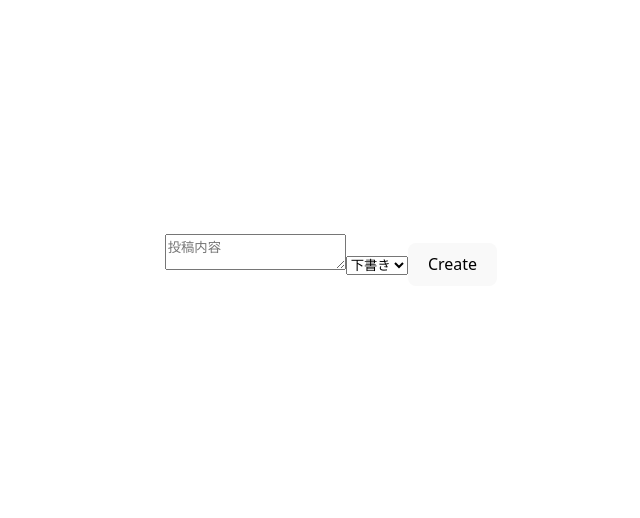
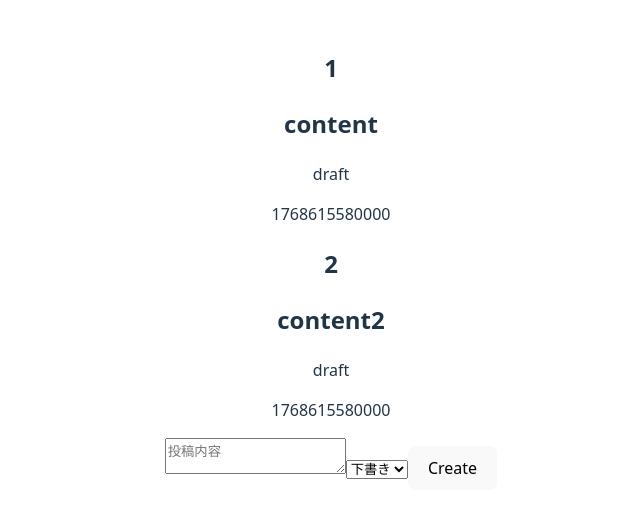
Before and after one commit to shingoooooon/simple-post-manager-web, a Vue app: page / in a window 1280 px wide. Shown: the part 140-658 px from the top of the page, without its empty margins (309-949 px from the left). Built offline with nearby package versions, Linux system fonts and the light colour scheme.

Commit message:
create post list and item

```diff
--- a/src/App.vue
+++ b/src/App.vue
@@ -1,5 +1,6 @@
 <script setup lang="ts">
 import PostForm from './components/PostForm.vue';
+import PostList from './components/PostList.vue';
 import { usePost } from './composables/usePost';
 
 const { posts, createPost } = usePost()
@@ -8,22 +9,11 @@ const { posts, createPost } = usePost()
 
 <template>
   <div>
-
+    <PostList :posts="posts" />
     <PostForm @submit="createPost"/>
   </div>
 </template>
 
 <style scoped>
-.logo {
-  height: 6em;
-  padding: 1.5em;
-  will-change: filter;
-  transition: filter 300ms;
-}
-.logo:hover {
-  filter: drop-shadow(0 0 2em #646cffaa);
-}
-.logo.vue:hover {
-  filter: drop-shadow(0 0 2em #42b883aa);
-}
+
 </style>
--- /dev/null
+++ b/src/components/PostItem.vue
@@ -0,0 +1,17 @@
+<script setup lang="ts">
+import type { Post } from '@/types/post';
+
+defineProps<{
+    post: Post
+}>()
+
+</script>
+
+<template>
+    <div class="post-item">
+        <h2>{{ post.id }}</h2>
+        <h2>{{ post.content }}</h2>
+        <p>{{ post.status }}</p>
+        <p>{{ post.createdAt }}</p>
+    </div>
+</template>
--- /dev/null
+++ b/src/components/PostList.vue
@@ -0,0 +1,16 @@
+<script setup lang="ts">
+import type { Post } from '@/types/post';
+import PostItem from './PostItem.vue';
+
+const props = defineProps<{
+  posts: Post[]
+}>()
+</script>
+
+<template>
+  <div class="post-list">
+    <div class="post" v-for="post in props.posts">
+        <PostItem :post="post" />
+    </div>
+  </div>
+</template>
```
